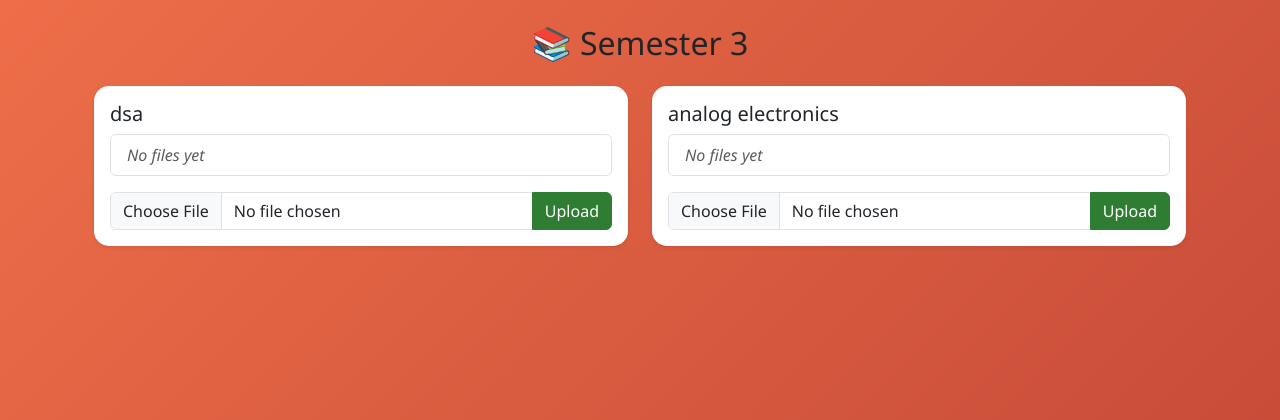
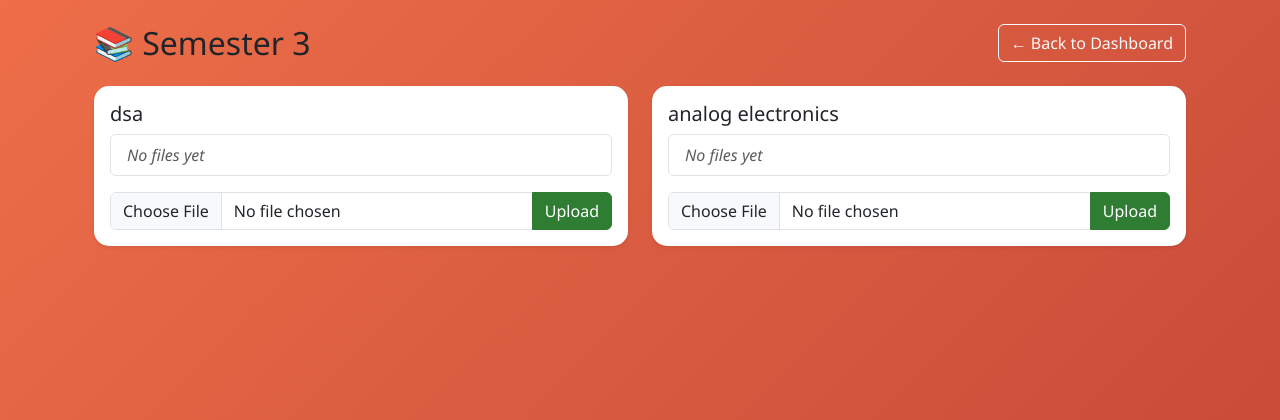
Before and after one commit to mtandrita/study-material-manager, a Flask app: page /semester/1 in a window 1280 px wide. Shown: the top 420 px of the page. Run offline with Flask 3, Linux system fonts and the light colour scheme; a user stored in the database is signed in.

Commit message:
Update semester.html

```diff
--- a/templates/semester.html
+++ b/templates/semester.html
@@ -1,7 +1,11 @@
 {% extends 'base.html' %}
 {% block content %}
 <div class="container mt-4">
-  <h2 class="text-center mb-4">📚 Semester {{ semester.number }}</h2>
+  <div class="d-flex justify-content-between align-items-center mb-4">
+    <h2 class="mb-0">📚 Semester {{ semester.number }}</h2>
+    <a href="{{ url_for('dashboard') }}" class="btn btn-outline-light">← Back to Dashboard</a>
+  </div>
+
   <div class="row">
     {% for subject in semester.subjects %}
       <div class="col-md-6 mb-4">
```
